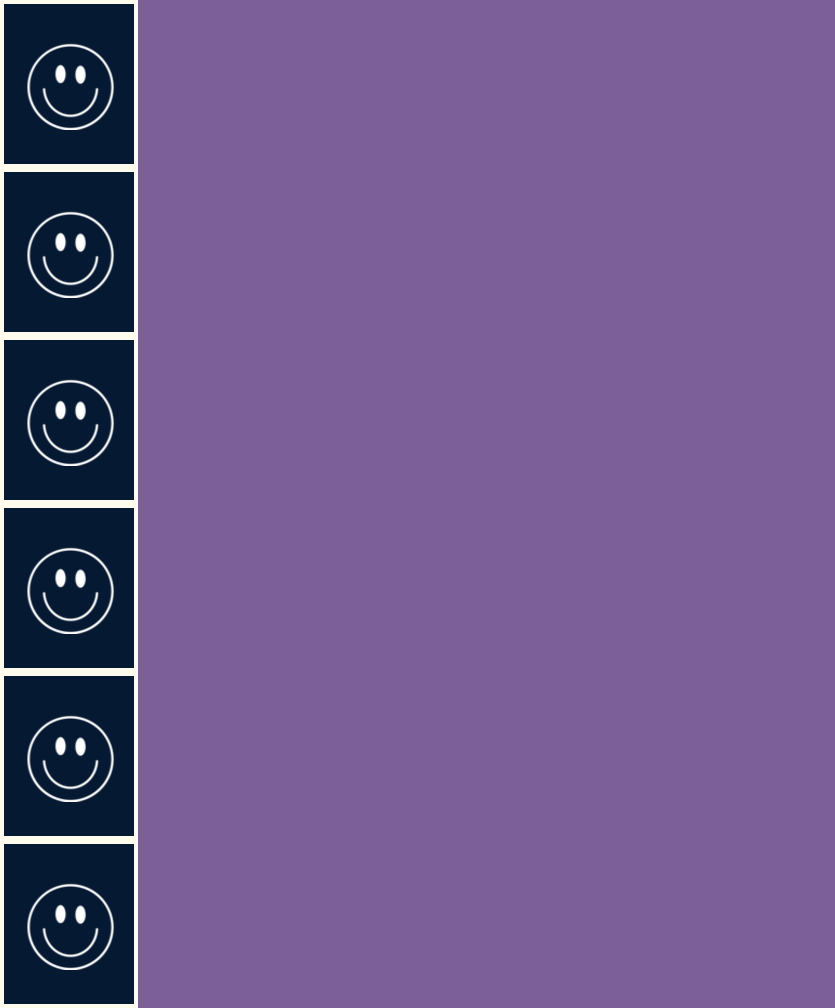
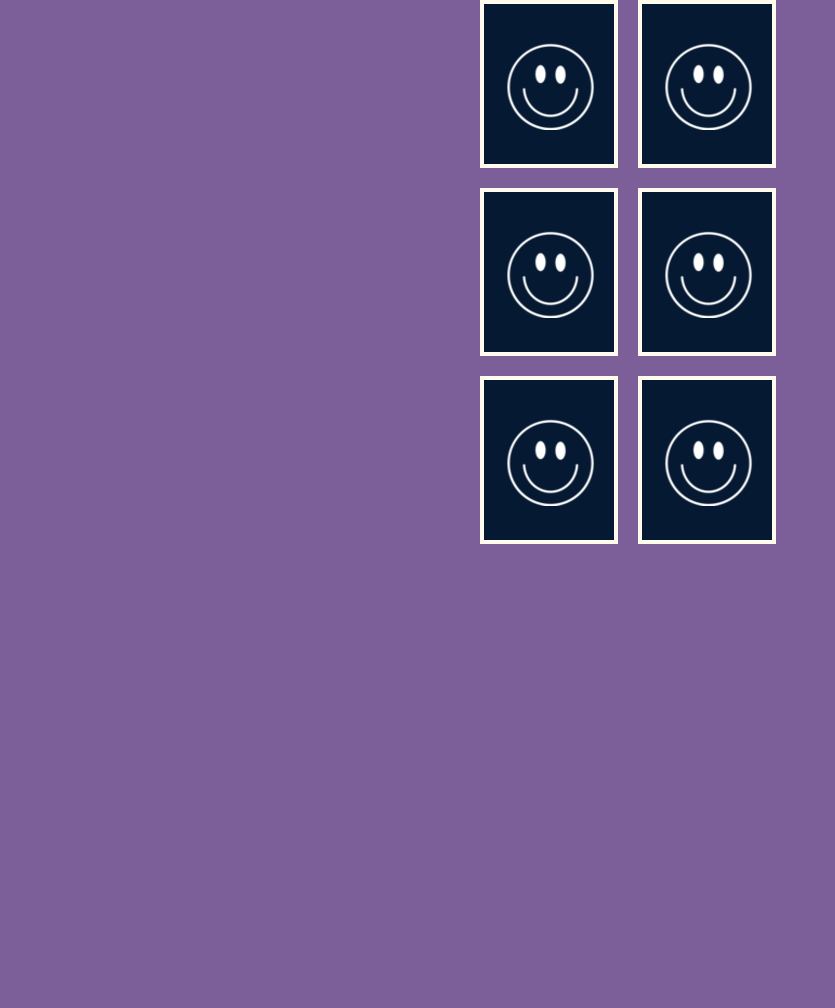
Before and after one commit to MatheusTDjamdjian/memory-game, a website built with Vite: page matching-game/index.html in a window 1280 px wide. Shown: the whole page, without its empty margins (0-835 px from the left). After the commit the page ends 800 px from the top, so only its background shows below. Built offline with nearby package versions, Linux system fonts and the light colour scheme.

Commit message:
boardgame css

```diff
--- a/matching-game/src/objects/BoardGame/index.js
+++ b/matching-game/src/objects/BoardGame/index.js
@@ -1,12 +1,15 @@
+import './style.css'
 import CardGame from "../../components/CardGame";
 
 function BoardGame(amountCards) {
     const $htmlCardGame = CardGame();
-    const $htmlBoardGame = $htmlCardGame.repeat(amountCards)
+    const $htmlContent = $htmlCardGame.repeat(amountCards)
 
-    console.log($htmlBoardGame);
-
-    return $htmlBoardGame;
+    return `
+    <section class="board_game">
+      ${$htmlContent}
+    </section>
+    `;
 }
 
 export default BoardGame
--- /dev/null
+++ b/matching-game/src/objects/BoardGame/style.css
@@ -0,0 +1,5 @@
+.board_game {
+    display: flex;
+    flex-wrap: wrap;
+    gap: 20px;
+}
--- a/matching-game/src/styles/elements/base.css
+++ b/matching-game/src/styles/elements/base.css
@@ -1,3 +1,6 @@
 body {
     background-color: var(--color-pomb-and-power);
+    max-width: 320px;
+    margin-left: auto;
+    margin-right: auto;
 }
```
